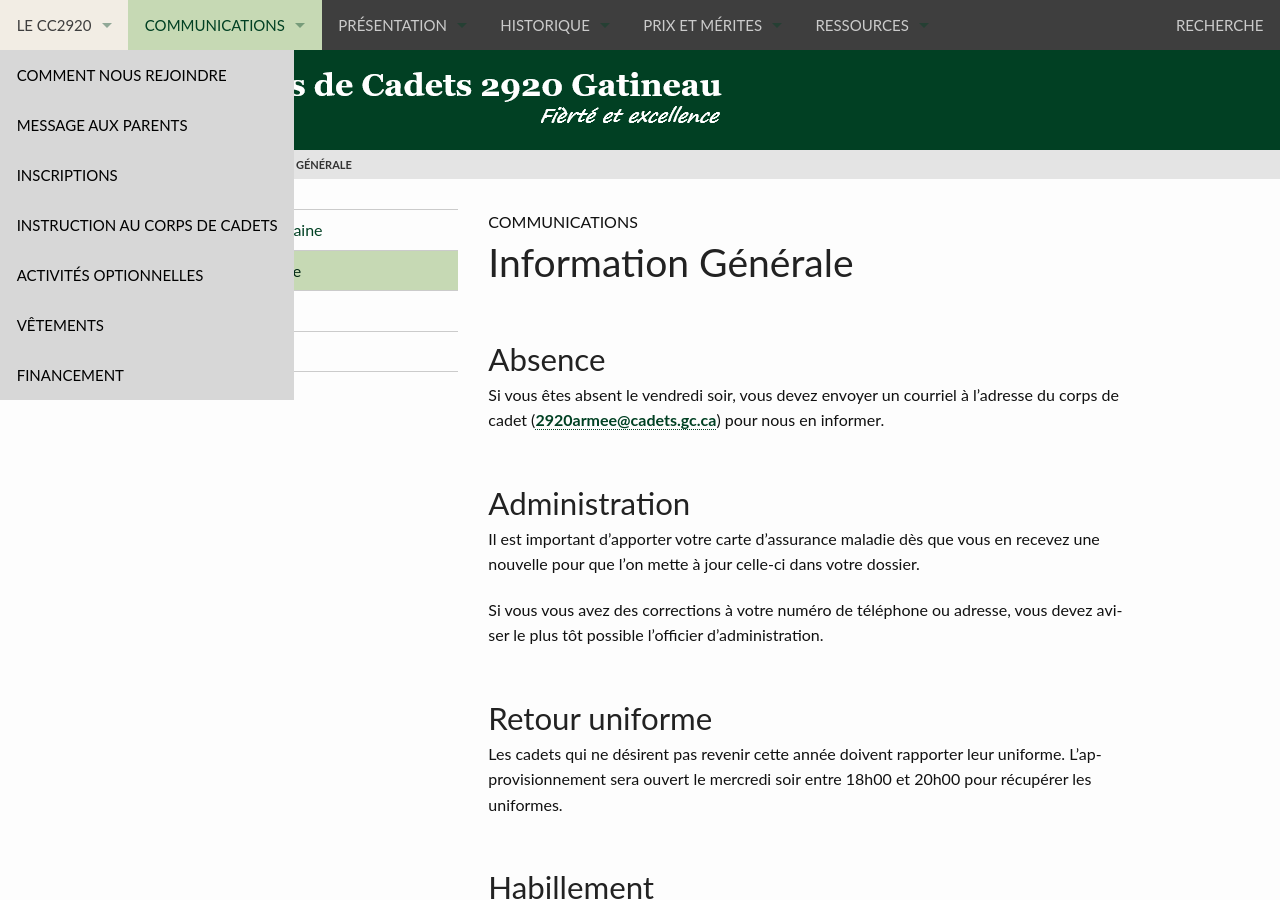
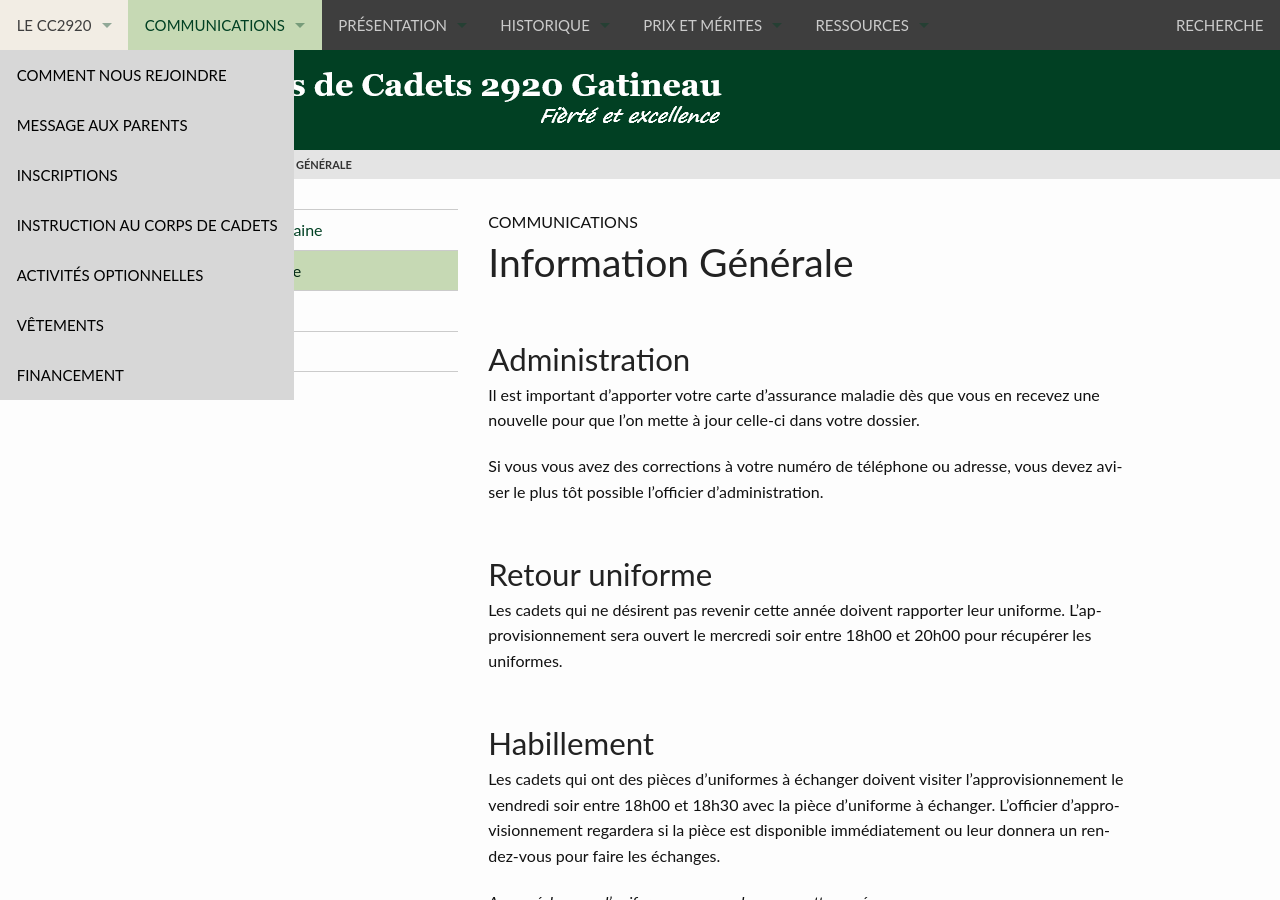
Before and after one commit to CC2920/web, a Jekyll site: the page built from _communications/information.md, in a window 1280 px wide and 900 px high. Built offline with Jekyll 4.4.1, drawn with Linux system fonts in a browser that asks for light colours.

Commit message:
Update information.md

```diff
--- a/_communications/information.md
+++ b/_communications/information.md
@@ -1,10 +1,6 @@
 ---
 title:  "Information Générale"
 ---
-
-## Absence
-
-Si vous êtes absent le vendredi soir, vous devez envoyer un courriel à l'adresse du corps de cadet (<2920armee@cadets.gc.ca>) pour nous en informer.
 
 ## Administration
 
```
